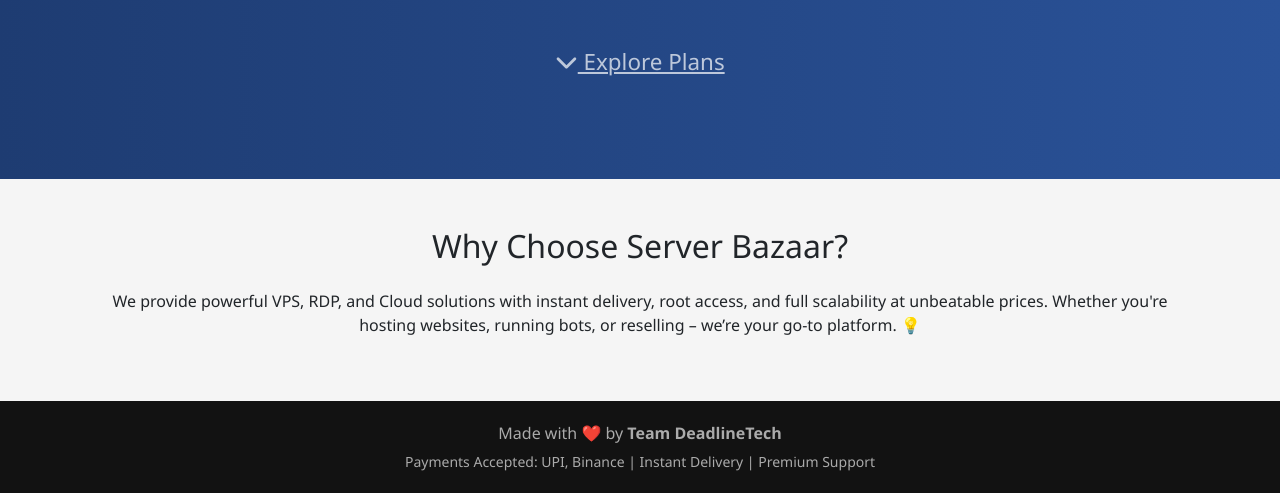
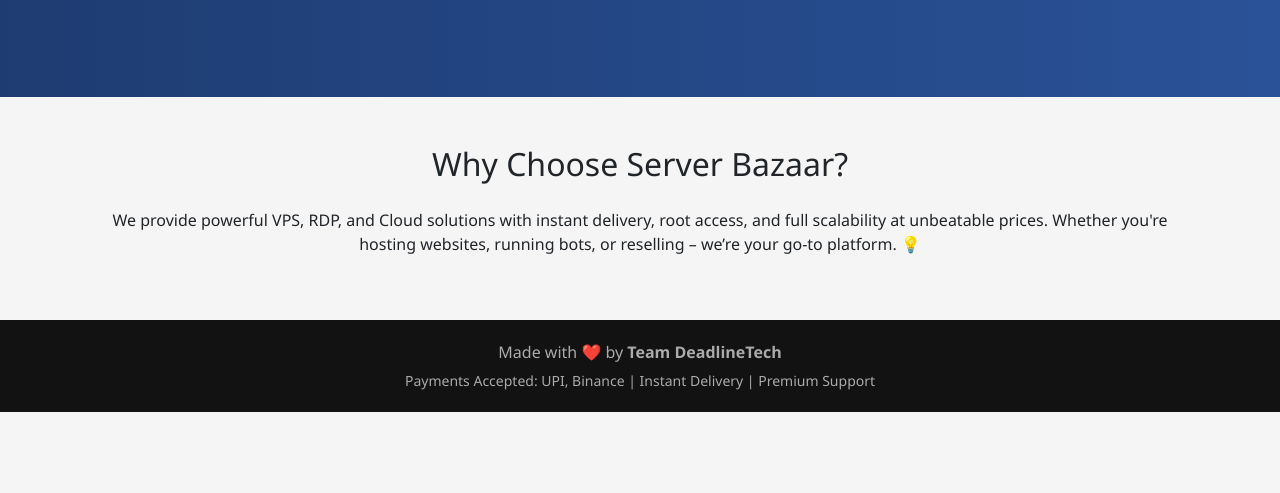
Before and after one commit to nothing-bots/vps, a plain HTML site: page index.html in a window 1280 px wide. Shown: the part 377-870 px from the top of the page. After the commit the page ends 800 px from the top, so only its background shows below. Drawn offline with nearby package versions, Linux system fonts and the light colour scheme.

Commit message:
Update index.html

```diff
--- a/index.html
+++ b/index.html
@@ -97,9 +97,6 @@
       <a href="https://t.me/its_damiann" class="btn btn-success btn-lg"><i class="fa-solid fa-bolt me-1"></i> Buy Now</a>
       <a href="https://t.me/DeadlineTechSupport" class="btn btn-outline-light btn-lg"><i class="fa-solid fa-headset me-1"></i> Support</a>
       <a href="https://t.me/ServerBazaar" class="btn btn-outline-light btn-lg"><i class="fab fa-telegram me-1"></i> Join Channel</a>
-    </div>
-    <a href="#next" class="scroll-down d-block mt-5"><i class="fas fa-chevron-down"></i> Explore Plans</a>
-  </div>
 </section>
 
 <!-- Placeholder for Next Section -->
```
